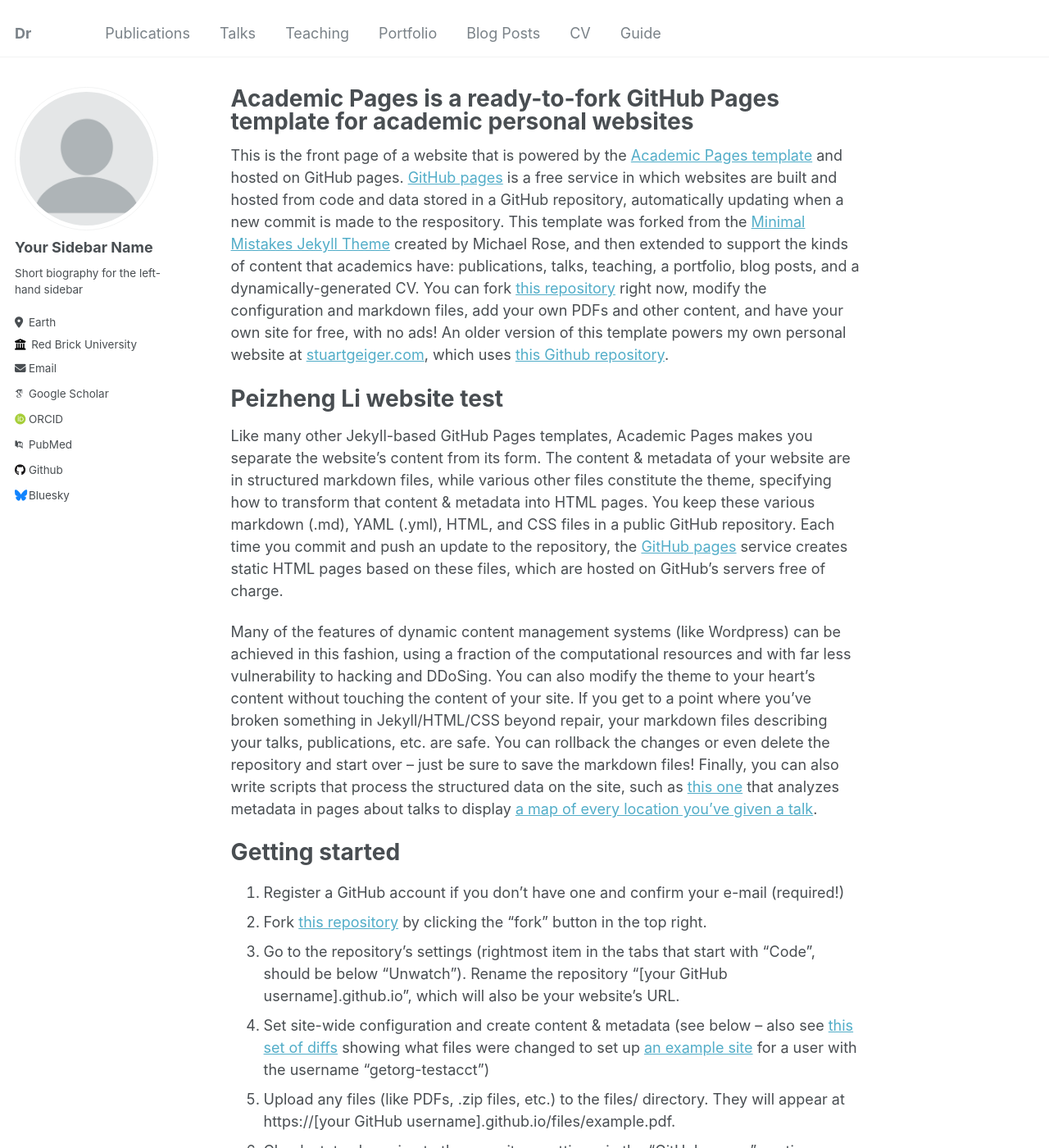
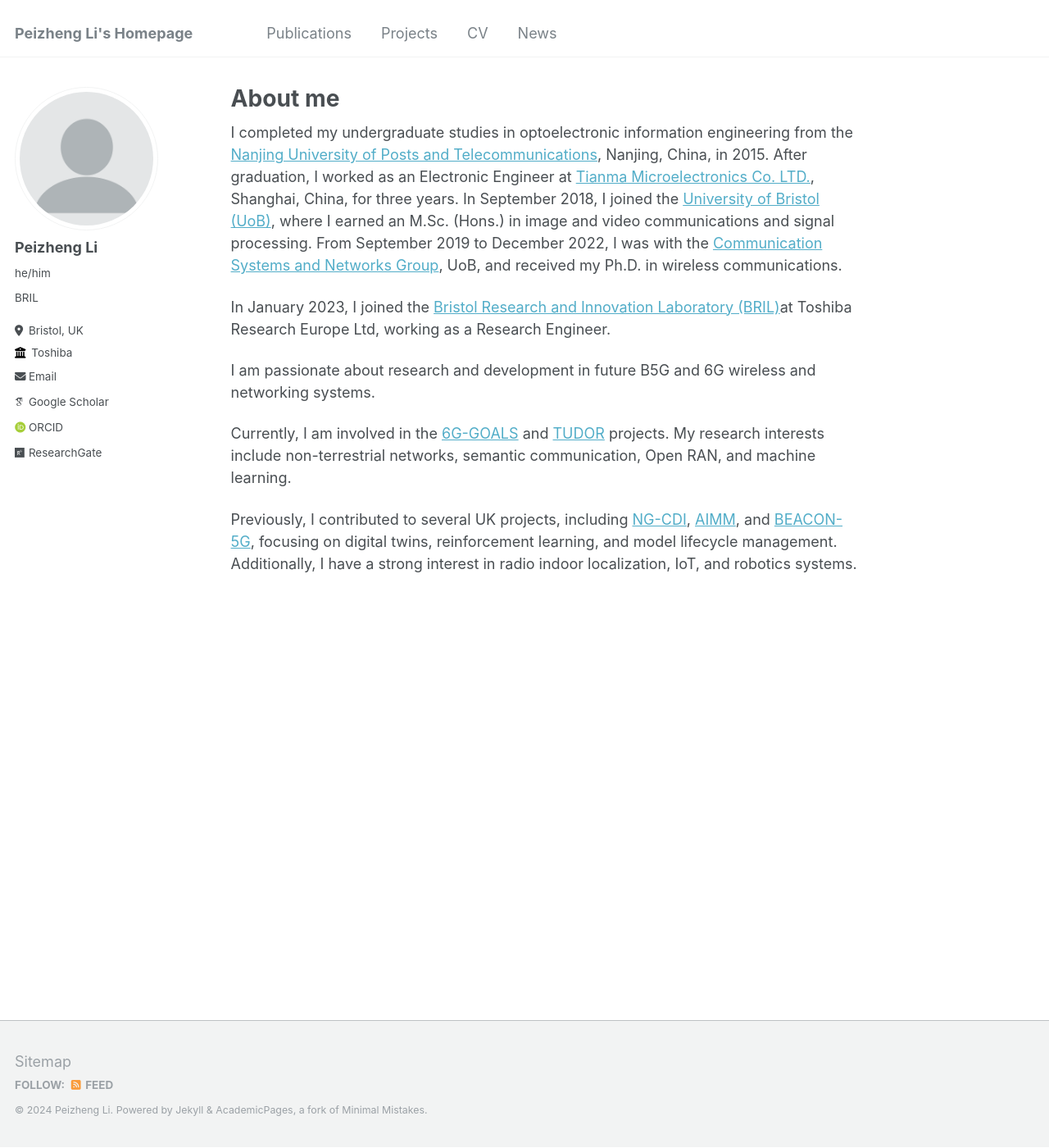
Before and after one commit to PeizhengLi/PeizhengLi.github.io, a Jekyll site: the page built from _pages/about.md, in a window 1280 px wide and 1400 px high. Shown: the whole window at 82% size. Built offline with Jekyll 4.4.1, drawn with Linux system fonts in a browser that asks for light colours; some web fonts are replaced; some of the changed text lies outside the part shown.

Commit message:
First update

```diff
--- a/_config.yml
+++ b/_config.yml
@@ -7,71 +7,71 @@
 # server process.
 
 # Basic Site Settings
-locale                   : "U.K."
-title                    : "Dr"
+locale                   : "en-US"
+title                    : "Peizheng Li's Homepage"
 title_separator          : "-"
-name                     : &name "Peizheng Li"
-description              : &description "personal description"
-url                      : https://academicpages.github.io # the base hostname & protocol for your site e.g. "https://mmistakes.github.io"
+name                     : "Peizheng Li"
+description              : "Personal description"
+url                      : https://PeizhengLi.github.io # the base hostname & protocol for your site e.g. "https://mmistakes.github.io"
 baseurl                  : "" # the subpath of your site, e.g. "/blog"
-repository               : "academicpages/academicpages.github.io"
+# repository               : "academicpages/academicpages.github.io"
 
 # Site Author - The following control what appear as part of the author content on the side bar.
-#               If a field is blank the icon and link will not appear, otherwise it will be shown.
+#               If a field is blank the icon and link will not appear, otherwise it will be shown.ß
 #               Additional customization can be done by editing /_includes/author-profile.html
 author:
   # Biographic information
   avatar           : "profile.png"
-  name             : "Your Sidebar Name"
-  pronouns         : # example: "she/her"
-  bio              : "Short biography for the left-hand sidebar"
-  location         : "Earth"
-  employer         : "Red Brick University"
+  name             : "Peizheng Li"
+  pronouns         : "he/him"
+  bio              : "BRIL"
+  location         : "Bristol, UK"
+  employer         : "Toshiba"
   uri              : # URL
-  email            : "none@example.org"
+  email            : "lipeizheng16@gmail.com"
 
   # Academic websites
   arxiv            : # URL - Update with the correct link to your profile
-  googlescholar    : "https://scholar.google.com/citations?user=PS_CX0AAAAAJ"
+  googlescholar    : "https://scholar.google.com/citations?hl=en&user=6xTM25oAAAAJ&view_op=list_works&sortby=pubdate"
   impactstory      : # URL
-  orcid            : "http://orcid.org/yourorcidurl"
+  orcid            : "https://orcid.org/my-orcid?orcid=0000-0003-1516-1993"
   semantic         : # URL
-  pubmed           : "https://www.ncbi.nlm.nih.gov/pubmed/?term=john+snow"
-  researchgate     : # URL
+  # pubmed           : "https://www.ncbi.nlm.nih.gov/pubmed/?term=john+snow"
+  researchgate     : "https://www.researchgate.net/profile/Peizheng-Li-2"
 
   # Repositories and software development
   bitbucket        : # Username - Update with your username on the site
   codepen          : # Username
   dribbble         : # Username
-  github           : "academicpages"
+  github           : # Username
   kaggle           : # Username
   stackoverflow    : # User number or user number and name (i.e., use "1" or "1/jeff-atwood")
 
-  # Social media
-  bluesky          : "bsky.app" # Replace this with you Bluesky username
-  facebook         : # Username
-  flickr           : # Username
-  foursquare       : # Username
-  goodreads        : # Username
-  google_plus      : # Username
-  keybase          : # Username
-  instagram        : # Username
-  lastfm           : # Username
-  linkedin         : # Username
-  mastodon         : # URL
-  medium           : # URL
-  pinterest        : # Username
-  soundcloud       : # Username
-  steam            : # Username
-  telegram         : # URL
-  tumblr           : # Username
-  twitter          : # Username for X / Twitter
-  vine             : # Username
-  weibo            : # Username
-  wikipedia        : # Username
-  xing             : # Username
-  youtube          : # Username
-  zhihu            : # URL
+  # # Social media
+  # bluesky          : "bsky.app" # Replace this with you Bluesky username
+  # facebook         : # Username
+  # flickr           : # Username
+  # foursquare       : # Username
+  # goodreads        : # Username
+  # google_plus      : # Username
+  # keybase          : # Username
+  # instagram        : # Username
+  # lastfm           : # Username
+  # linkedin         : # Username
+  # mastodon         : # URL
+  # medium           : # URL
+  # pinterest        : # Username
+  # soundcloud       : # Username
+  # steam            : # Username
+  # telegram         : # URL
+  # tumblr           : # Username
+  # twitter          : # Username for X / Twitter
+  # vine             : # Username
+  # weibo            : # Username
+  # wikipedia        : # Username
+  # xing             : # Username
+  # youtube          : # Username
+  # zhihu            : # URL
 
 
 # Site Settings
--- a/_data/navigation.yml
+++ b/_data/navigation.yml
@@ -3,20 +3,11 @@ main:
   - title: "Publications"
     url: /publications/
 
-  - title: "Talks"
-    url: /talks/
-
-  - title: "Teaching"
-    url: /teaching/
-
-  - title: "Portfolio"
-    url: /portfolio/
-
-  - title: "Blog Posts"
-    url: /year-archive/
+  - title: "Projects"
+    url: /projects/
 
   - title: "CV"
     url: /cv/
 
-  - title: "Guide"
-    url: /markdown/
+  - title: "News"
+    url: /news/
--- a/_pages/about.md
+++ b/_pages/about.md
@@ -1,15 +1,34 @@
 ---
 permalink: /
-title: "Academic Pages is a ready-to-fork GitHub Pages template for academic personal websites"
+title: "About me"
 author_profile: true
 redirect_from:
   - /about/
   - /about.html
 ---
 
-This is the front page of a website that is powered by the [Academic Pages template](https://github.com/academicpages/academicpages.github.io) and hosted on GitHub pages. [GitHub pages](https://pages.github.com) is a free service in which websites are built and hosted from code and data stored in a GitHub repository, automatically updating when a new commit is made to the respository. This template was forked from the [Minimal Mistakes Jekyll Theme](https://mmistakes.github.io/minimal-mistakes/) created by Michael Rose, and then extended to support the kinds of content that academics have: publications, talks, teaching, a portfolio, blog posts, and a dynamically-generated CV. You can fork [this repository](https://github.com/academicpages/academicpages.github.io) right now, modify the configuration and markdown files, add your own PDFs and other content, and have your own site for free, with no ads! An older version of this template powers my own personal website at [stuartgeiger.com](http://stuartgeiger.com), which uses [this Github repository](https://github.com/staeiou/staeiou.github.io).
+<!-- I am a Research Engineer at the Bristol Research and Innovation Laboratory (BRIL) at Toshiba Research Europe Ltd. I received my Ph.D. in wireless communications from the University of Bristol, U.K., in 2023. Prior to that, I earned an M.Sc. (Hons.) in image and video communications and signal processing from the University of Bristol in 2019, and a B.Eng. in optoelectronic information engineering from the Nanjing University of Posts and Telecommunications, Nanjing, China, in 2015. -->
 
-Peizheng Li website test
+
+<!-- I completed my undergraduate studies in optoelectronic information engineering from the [Nanjing University of Posts and Telecommunications](https://www.njupt.edu.cn/en/), Nanjing, China, in 2015. After graduation, I worked as an Electronic Engineer at [Tianma Microelectronics Co. LTD.](https://www.tianma.cn/), Shanghai, China, for 3 years. In September 2018, I joined [University of Bristol](https://www.bristol.ac.uk/), where I earned an M.Sc. (Hons.) in image and video communications and signal processing. From September 2019 to December 2022, I was with the [Communication Systems and Networks Group](https://www.bristol.ac.uk/engineering/research/csn/facilities.html), and received my Ph.D. in wireless communications. Afterward, In January 2023, I joined the Bristol Research and Innovation Laboratory ([BRIL](https://www.toshiba.eu/pages/eu/Bristol-Research-and-Innovation-Laboratory/)) at Toshiba Research Europe Ltd, working as a Research Engineer. -->
+
+I completed my undergraduate studies in optoelectronic information engineering from the [Nanjing University of Posts and Telecommunications](https://www.njupt.edu.cn/en/), Nanjing, China, in 2015. After graduation, I worked as an Electronic Engineer at [Tianma Microelectronics Co. LTD.](https://www.tianma.cn/), Shanghai, China, for three years. In September 2018, I joined the [University of Bristol (UoB)](https://www.bristol.ac.uk/), where I earned an M.Sc. (Hons.) in image and video communications and signal processing. From September 2019 to December 2022, I was with the [Communication Systems and Networks Group](https://www.bristol.ac.uk/engineering/research/csn/facilities.html), UoB, and received my Ph.D. in wireless communications.
+
+In January 2023, I joined the [Bristol Research and Innovation Laboratory (BRIL)](https://www.toshiba.eu/pages/eu/Bristol-Research-and-Innovation-Laboratory/)at Toshiba Research Europe Ltd, working as a Research Engineer.
+
+I am passionate about research and development in future B5G and 6G wireless and networking systems.
+
+
+Currently, I am involved in the [6G-GOALS](https://www.6g-goals.eu/) and [TUDOR](https://uktin.net/navigate-uk-telecoms/government-funded-projects/tudor) projects. My research interests include non-terrestrial networks, semantic communication, Open RAN, and machine learning.
+
+Previously, I contributed to several UK projects, including [NG-CDI](https://www.ng-cdi.org/), [AIMM](https://aimm.celticnext.eu/), and [BEACON-5G](https://www.beacon-5g.com/), focusing on digital twins, reinforcement learning, and model lifecycle management. Additionally, I have a strong interest in radio indoor localization, IoT, and robotics systems.
+
+
+
+<!--
+This is the front page of a website that is powered by the [Academic Pages template](https://github.com/academicpages/academicpages.github.io) and hosted on GitHub pages. [GitHub pages](https://pages.github.com) is a free service in which websites are built and hosted from code and data stored in a GitHub repository, automatically updating when a new commit is made to the respository. This template was forked from the [Minimal Mistakes Jekyll Theme](https://mmistakes.github.io/minimal-mistakes/) created by Michael Rose, and then extended to support the kinds of content that academics have: publications, talks, teaching, a portfolio, blog posts, and a dynamically-generated CV. You can fork [this repository](https://github.com/academicpages/academicpages.github.io) right now, modify the configuration and markdown files, add your own PDFs and other content, and have your own site for free, with no ads! An older version of this template powers my own personal website at [stuartgeiger.com](http://stuartgeiger.com), which uses [this Github repository](https://github.com/staeiou/staeiou.github.io). -->
+
+<!-- Peizheng Li website test pingping
 ======
 Like many other Jekyll-based GitHub Pages templates, Academic Pages makes you separate the website's content from its form. The content & metadata of your website are in structured markdown files, while various other files constitute the theme, specifying how to transform that content & metadata into HTML pages. You keep these various markdown (.md), YAML (.yml), HTML, and CSS files in a public GitHub repository. Each time you commit and push an update to the repository, the [GitHub pages](https://pages.github.com/) service creates static HTML pages based on these files, which are hosted on GitHub's servers free of charge.
 
@@ -46,4 +65,4 @@ Example: editing a markdown file for a talk
 
 For more info
 ------
-More info about configuring Academic Pages can be found in [the guide](https://academicpages.github.io/markdown/). The [guides for the Minimal Mistakes theme](https://mmistakes.github.io/minimal-mistakes/docs/configuration/) (which this theme was forked from) might also be helpful.
+More info about configuring Academic Pages can be found in [the guide](https://academicpages.github.io/markdown/). The [guides for the Minimal Mistakes theme](https://mmistakes.github.io/minimal-mistakes/docs/configuration/) (which this theme was forked from) might also be helpful. -->
--- /dev/null
+++ b/_pages/news.md
@@ -0,0 +1,9 @@
+---
+layout: archive
+title: "News"
+permalink: /news/
+author_profile: true
+---
+
+
+To be updated...
--- a/_pages/publications.md
+++ b/_pages/publications.md
@@ -9,8 +9,10 @@ author_profile: true
   <div class="wordwrap">You can also find my articles on <a href="{{site.author.googlescholar}}">my Google Scholar profile</a>.</div>
 {% endif %}
 
-{% include base_path %}
+Details are to be updated...
+
+<!-- {% include base_path %}
 
 {% for post in site.publications reversed %}
   {% include archive-single.html %}
-{% endfor %}
+{% endfor %} -->
```
Also changed, not shown: _pages/projects.md (added, +9 -0 lines).
